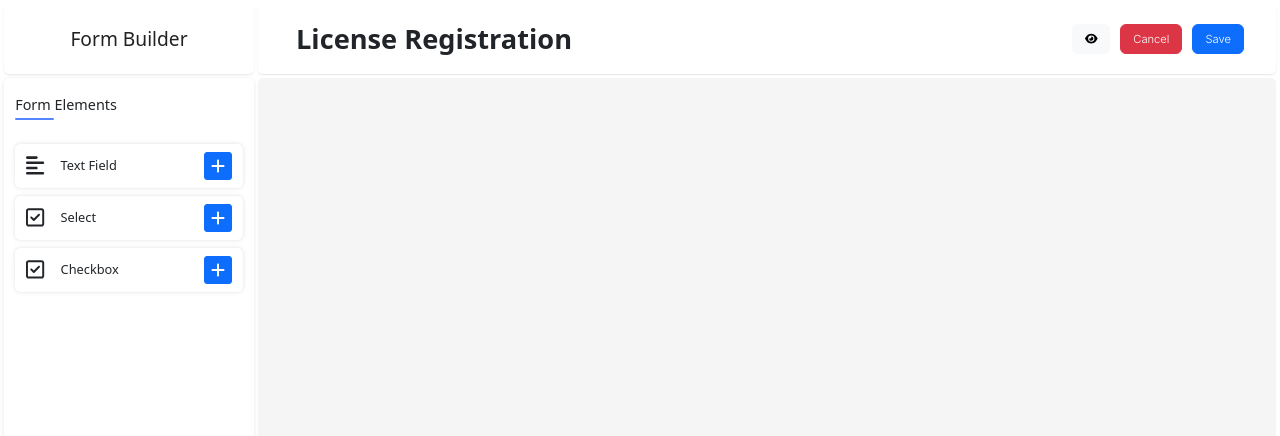
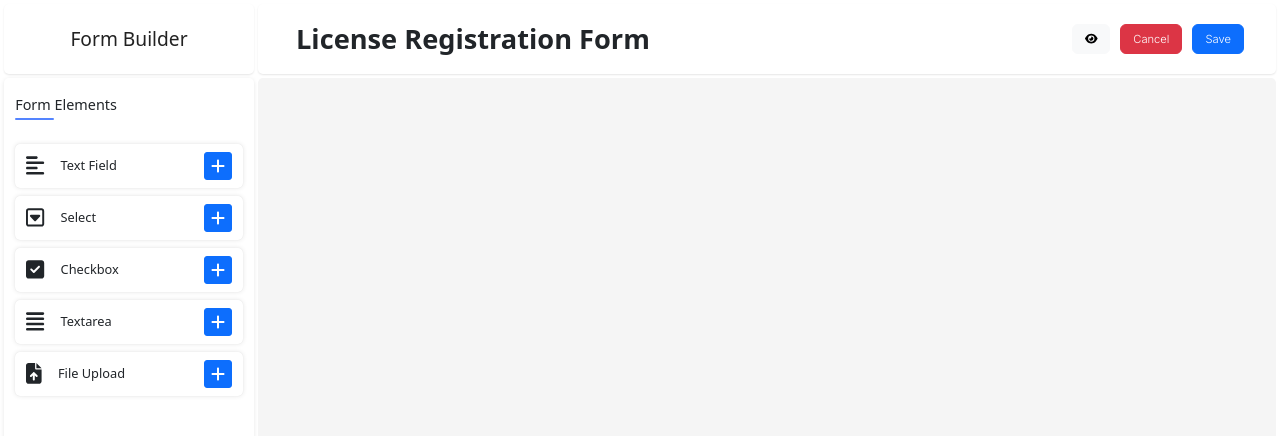
Before and after one commit to safalatuladhar/dynamicForm, an Angular app in the folder dynamicForm-front/: page /form-builder in a window 1280 px wide. Shown: the top 436 px of the page. Built offline with nearby package versions, Linux system fonts and the light colour scheme.

Commit message:
Added rxjs behavior subject to form service

```diff
--- a/dynamicForm-front/src/app/components/form-builder-header/form-builder-header.component.ts
+++ b/dynamicForm-front/src/app/components/form-builder-header/form-builder-header.component.ts
@@ -1,4 +1,5 @@
-import { Component, OnInit } from '@angular/core';
+import { Component, OnDestroy, OnInit } from '@angular/core';
+import { Subscription } from 'rxjs';
 import { FormBuilderService } from 'src/app/services/form-builder.service';
 
 @Component({
@@ -6,9 +7,10 @@ import { FormBuilderService } from 'src/app/services/form-builder.service';
   templateUrl: './form-builder-header.component.html',
   styleUrls: ['./form-builder-header.component.scss'],
 })
-export class FormBuilderHeaderComponent implements OnInit {
+export class FormBuilderHeaderComponent implements OnInit, OnDestroy {
   constructor(private readonly formService: FormBuilderService) {}
 
+  private subscription: Subscription;
   title: string = '';
 
   onTitleSubmit(event: Event) {
@@ -16,22 +18,24 @@ export class FormBuilderHeaderComponent implements OnInit {
   }
 
   ngOnInit(): void {
-    this.title = this.formService.getTitle();
+    this.subscription = this.formService.form$$.subscribe(
+      (val) => (this.title = val.name)
+    );
   }
 
   onTitleChange() {
-    if (this.title.trim().length === 0) {
-      this.formService.setTitle('Untitled');
-      this.title = 'Untitled';
-      return;
-    }
     this.formService.setTitle(this.title);
   }
 
   cancel(): void {
     console.log('Form Cancelled');
   }
+
   save(): void {
     console.log('Form Saved');
   }
+
+  ngOnDestroy(): void {
+    this.subscription.unsubscribe();
+  }
 }
--- a/dynamicForm-front/src/app/components/form-element-sidebar/form-element-sidebar.component.html
+++ b/dynamicForm-front/src/app/components/form-element-sidebar/form-element-sidebar.component.html
@@ -18,7 +18,7 @@
 
     <div class="form-element">
       <div class="icon-wrapper">
-        <i class="fa-regular fa-square-check"></i>
+        <i class="far fa-caret-square-down"></i>
         <p>Select</p>
       </div>
       <div class="add-wrapper">
@@ -30,8 +30,32 @@
 
     <div class="form-element">
       <div class="icon-wrapper">
-        <i class="fa-regular fa-square-check"></i>
+        <i class="fa-solid fa-square-check"></i>
         <p>Checkbox</p>
+      </div>
+      <div class="add-wrapper">
+        <button type="button" class="btn btn-primary">
+          <i class="fa-solid fa-plus"></i>
+        </button>
+      </div>
+    </div>
+
+    <div class="form-element">
+      <div class="icon-wrapper">
+        <i class="fa-solid fa-align-justify"></i>
+        <p>Textarea</p>
+      </div>
+      <div class="add-wrapper">
+        <button type="button" class="btn btn-primary">
+          <i class="fa-solid fa-plus"></i>
+        </button>
+      </div>
+    </div>
+
+    <div class="form-element">
+      <div class="icon-wrapper">
+        <i class="fa-solid fa-file-arrow-up"></i>
+        <p>File Upload</p>
       </div>
       <div class="add-wrapper">
         <button type="button" class="btn btn-primary">
--- a/dynamicForm-front/src/app/services/form-builder.service.ts
+++ b/dynamicForm-front/src/app/services/form-builder.service.ts
@@ -1,4 +1,5 @@
 import { Injectable } from '@angular/core';
+import { BehaviorSubject } from 'rxjs';
 import { Form } from '../interfaces/Form.interface';
 
 @Injectable({
@@ -7,18 +8,25 @@ import { Form } from '../interfaces/Form.interface';
 export class FormBuilderService {
   private form: Form = {
     id: null,
-    name: 'License Registration',
+    name: 'License Registration Form',
     user_id: 1,
     formComponents: [],
   };
 
-  constructor() {}
+  form$$ = new BehaviorSubject<Form>(this.form);
 
-  getTitle(): string {
-    return this.form.name;
-  }
-
-  setTitle(name: string) {
-    this.form.name = name;
+  setTitle(title: string) {
+    if (title.trim().length === 0) {
+      this.form.name = 'Untitled';
+    } else {
+      this.form.name = title;
+    }
+    this.form$$.next(this.form);
   }
 }
+
+// Input text
+// Textarea
+// Select
+// Checkbox
+// File
```
